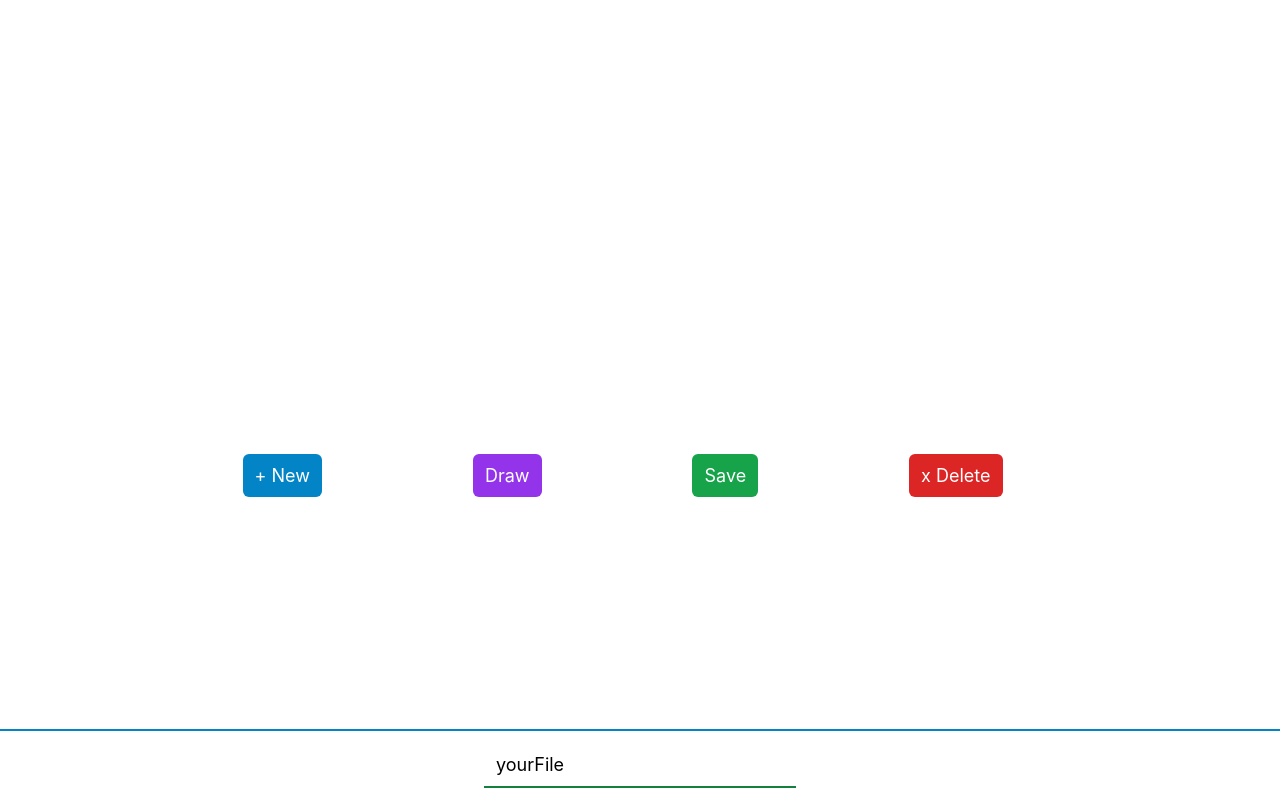
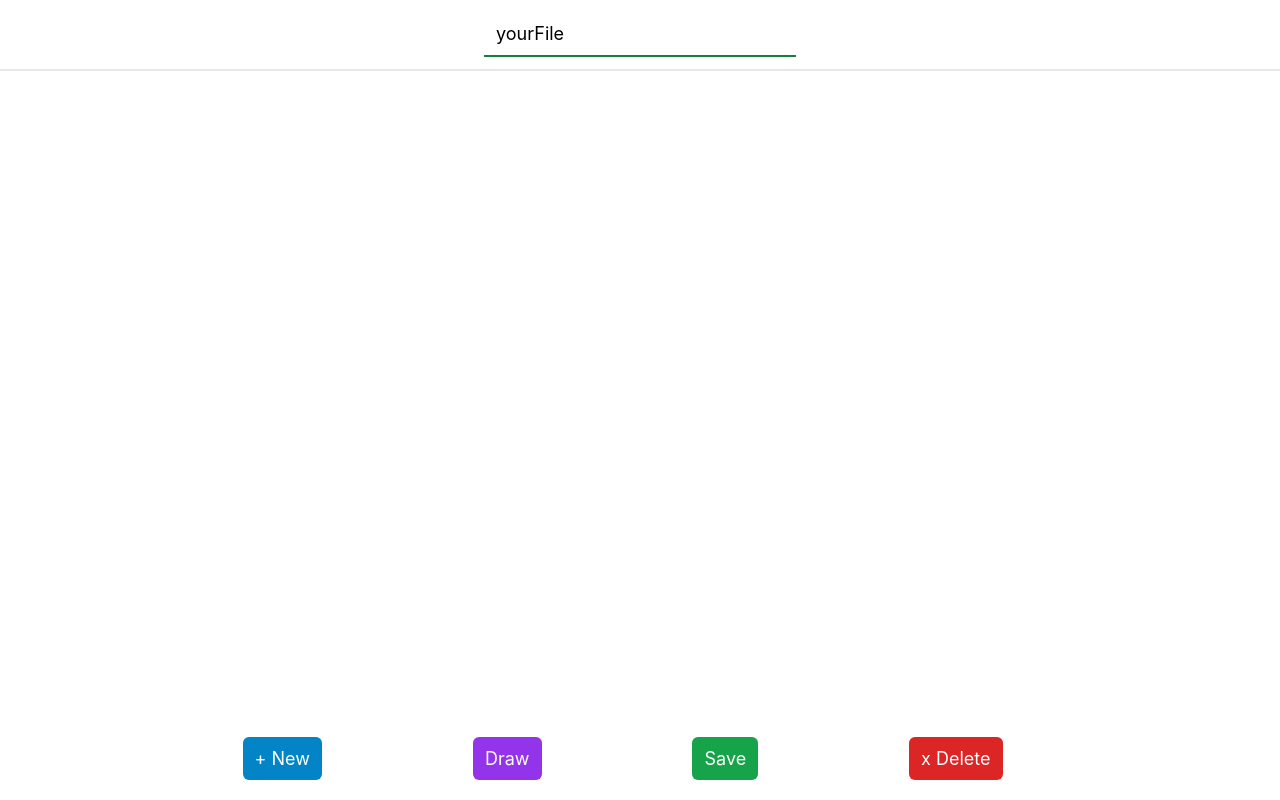
Before and after one commit to Remisys/TiledNotes, a Next.js app: page / in a window 1280 px wide. Built offline with nearby package versions, Linux system fonts and the light colour scheme.

Commit message:
last commit before interview

```diff
--- a/src/Document/Canvas/Canvas.tsx
+++ b/src/Document/Canvas/Canvas.tsx
@@ -58,7 +58,6 @@ export const Canvas: FC<CanvasProps> = ({
   }
 
   const onInit = () => {
-    console.log("Canvas data : ", canvasData);
     if (!canvasRef.current) return;
     canvasRef.current.width = canvasRef.current.clientWidth;
     canvasRef.current.height = canvasRef.current.clientHeight;
--- a/src/Document/Document.tsx
+++ b/src/Document/Document.tsx
@@ -68,7 +68,7 @@ export const Document: FC = () => {
           sections,
         }}
       />
-      <div className="flex flex-row  p-3  fixed left-0 bottom-0 items-center justify-center w-[100%] z-2 bg-white border-t-2 border-t-sky-600">
+      <div className="flex flex-row  p-3  fixed left-0 top-0 items-center justify-center w-[100%] z-2 bg-white border-b-2 border-t-sky-600">
         <input
           className=" border-b-2 border-green-700 text-[18px] py-2 px-3 mx-2 whitespace-nowrap text-black appearance-none outline-none"
           value={fileName}
--- a/src/Document/DocumentButtons.tsx
+++ b/src/Document/DocumentButtons.tsx
@@ -15,7 +15,7 @@ export const DocumentButtons: FC<{
   handleSave,
   sections,
 }) => (
-  <div className="self-stretch flex justify-center mb-20 self-trans ">
+  <div className="self-stretch flex justify-center pb-5">
     <div className="px-5 grow  max-w-[800px] flex justify-between">
       <Link href={`./#${sections.length}`} scroll={false}>
         <button
--- a/src/Document/Sections/Sections.tsx
+++ b/src/Document/Sections/Sections.tsx
@@ -26,8 +26,8 @@ export const Sections: FC<{
     ]);
 
   return (
-    <div className="m-10 flex flex-col items-center w-[100%] overflow-y-auto ">
-      <div className="pt-[100px] md:pt-[125px] xl:pt-[150px]   pb-[0px] w-full justify-center  ">
+    <div className="m-10 flex flex-col items-center w-[100%] overflow-y-auto grow">
+      <div className="py-10  w-full justify-center  ">
         {sections.map(({ type, gridCards, canvasData }, id) => (
           <div className="flex flex-col   py-4" id={`${id}`} key={id}>
             {type === SectionEnum.Grid ? (
```
